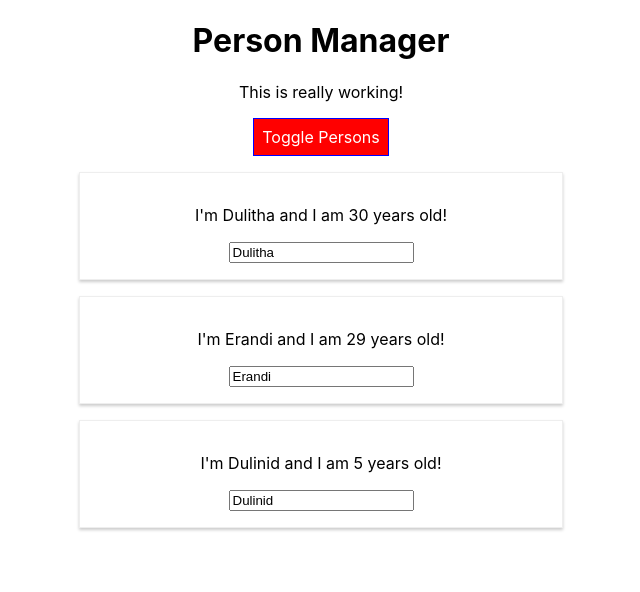
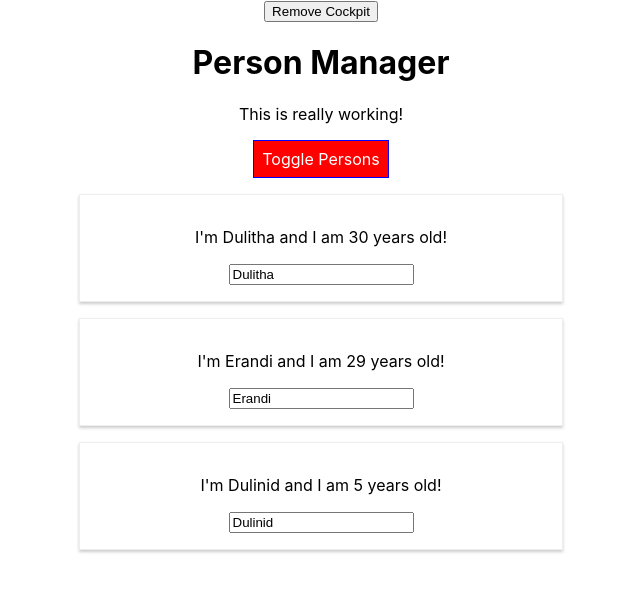
Before and after one commit to dulitharuvin/react-completeguide, a React (Create React App) app: page / in a window 1280 px wide. Both pictures are taken after a click on the button "Toggle Persons". Shown: the top 592 px of the page, without its empty margins (319-959 px from the left). Built offline with nearby package versions, Linux system fonts and the light colour scheme.

Commit message:
life cycle hooks and useEffect react hook examples

```diff
--- a/src/components/Cockpit/Cockpit.js
+++ b/src/components/Cockpit/Cockpit.js
@@ -1,13 +1,30 @@
-import React from 'react';
+import React, { useEffect } from 'react';
 
 import classes from './Cockpit.module.css';
 
-const cockpit = (props) => {
+const Cockpit = (props) => {
+  useEffect(() => {
+    console.log('[Cockpit.js] useEffect');
+    // Http requests...
+    setTimeout(() => {
+      alert('Saved data to cloud!');
+    }, 1000);
+    return () => {
+      console.log('[Cockpit.js] cleanup work in useEffect');
+    }
+  }, []);
+
+  useEffect(() => {
+    console.log('[Cockpit.js] 2nd useEffect');
+    return () => {
+      console.log('[Cockpit.js] cleanup work in 2nd useEffect');
+    }
+  });
 
   let asignedClasses = [];
   let btnClass = '';
 
-    if(props.showPersons){
+  if (props.showPersons) {
     btnClass = classes.Red;
   }
 
@@ -27,4 +44,4 @@
   );
 }
 
-export default cockpit;
+export default Cockpit;
--- a/src/components/Persons/Person/Person.js
+++ b/src/components/Persons/Person/Person.js
@@ -1,15 +1,20 @@
-import React from 'react';
+import React, { Component } from 'react';
 
 import classes from './Person.module.css';
 
-const person = (props) => {
-    return (
-        <div className={classes.Person}>
-            <p onClick={props.click} > I'm {props.name} and I am {props.age} years old!</p>
-            <p> {props.children}</p >
-            <input type="text" onChange={props.changed} value={props.name} />
-        </div>
-    );
-};
+class Person extends Component {
 
-export default person;
+    render() {
+        console.log('[Person.js] rendering...');
+        return (
+            <div className={classes.Person}>
+                <p onClick={this.props.click} > I'm {this.props.name} and I am {this.props.age} years old!</p>
+                <p> {this.props.children}</p >
+                <input type="text" onChange={this.props.changed} value={this.props.name} />
+            </div>
+        );
+    }
+
+}
+
+export default Person;
--- a/src/components/Persons/Persons.js
+++ b/src/components/Persons/Persons.js
@@ -1,16 +1,50 @@
-import React from 'react';
+import React, { Component } from 'react';
 
 import Person from './Person/Person';
 
-const persons = (props) => (
-    props.persons.map((person, index) => {
-        return <Person
-            click={() => props.clicked(index)}
-            name={person.name}
-            age={person.age}
-            key={person.id}
-            changed={(event) => props.changed(event, person.id)} />
-    })
-);
+class Persons extends Component {
 
-export default persons;
+    // static getDerivedStateFromProps(props, state) {
+    //     console.log('[Persons.js] getDerivedStateFromProps');
+    //     return state;
+    // }
+
+    // componentWillReceiveProps(props) {
+    //     console.log('[Persons.js] componentWillReceiveProps', props);
+    // }
+
+    shouldComponentUpdate(nextProps, nextState) {
+        console.log('[Persons.js] shouldComponentUpdate');
+        return true;
+    }
+
+    getSnapshotBeforeUpdate(prevProps, prevState) {
+        console.log('[Persons.js] getSnapshotBeforeUpdate');
+        return { message: 'Snapshot!' };
+    }
+
+    componentDidUpdate(prevProps, prevState, snapshot) {
+        console.log('[Persons.js] componentDidUpdate');
+        console.log(snapshot);
+    }
+
+    componentWillUnmount() {
+        console.log('[Persons.js] componentWillUnmount');
+    }
+
+    render() {
+        console.log('[Persons.js] rendering...');
+        return this.props.persons.map((person, index) => {
+            return (<Person
+                click={() => this.props.clicked(index)}
+                name={person.name}
+                age={person.age}
+                key={person.id}
+                changed={(event) => this.props.changed(event, person.id)} />
+            );
+        });
+    }
+
+}
+
+export default Persons;
--- a/src/containers/App.js
+++ b/src/containers/App.js
@@ -4,6 +4,11 @@
 import Cockpit from '../components/Cockpit/Cockpit';
 
 class App extends Component {
+
+  constructor(props) {
+    super(props);
+    console.log('[App.js] contructor');
+  }
 
   state = {
     persons: [
@@ -12,8 +17,28 @@
       { id: '3', name: "Dulinid", age: 5 }
     ],
     otherState: "some other value",
-    showPersons: false
+    showPersons: false,
+    showCockpit: true
   };
+
+  static getDerivedStateFromProps(props, state) {
+    console.log('[App.js] getDerivedStateFromProps', props);
+    return state;
+  }
+
+  componentDidMount() {
+    console.log('[App.js] componentDidMount');
+  }
+
+  shouldComponentUpdate() {
+    console.log('[App.js] shouldComponentUpdate');
+    return true;
+  }
+
+  componentDidUpdate() {
+    console.log('[App.js] componentDidUpdate');
+
+  }
 
   nameChangedHandler = (event, id) => {
     const personIndex = this.state.persons.findIndex(p => {
@@ -48,6 +73,7 @@
   }
 
   render() {
+    console.log('[App.js] render');
     let persons = null;
 
     if (this.state.showPersons) {
@@ -58,11 +84,19 @@
 
     return (
       <div className={classes.App}>
-        <Cockpit
-          title={this.props.appTitle}
-          showPersons={this.state.showPersons}
-          persons={this.state.persons}
-          clicked={this.togglePersonsHandler} />
+        <button onClick={() => {
+          this.setState({ showCockpit: false });
+        }}
+        >
+          Remove Cockpit
+        </button>
+        {this.state.showCockpit ? (
+          < Cockpit
+            title={this.props.appTitle}
+            showPersons={this.state.showPersons}
+            persons={this.state.persons}
+            clicked={this.togglePersonsHandler} />
+        ) : null}
         {persons}
       </div>
     );
```
Lines whose indentation alone changed are shown as unchanged.
